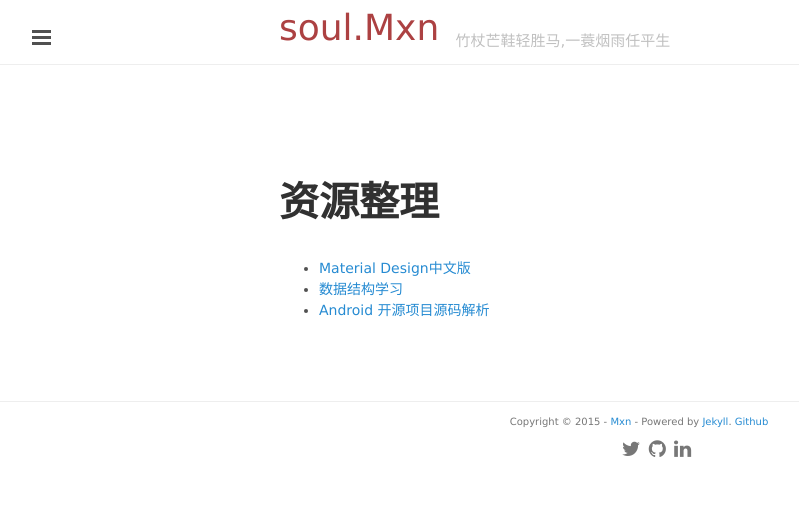
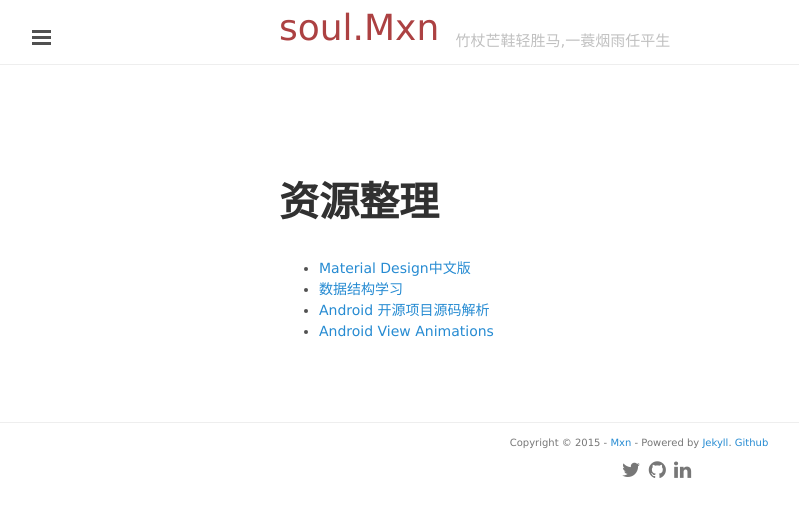
Before and after one commit to mxn21/mxn21.github.io, a Jekyll site: the page built from works.html, in a window 1280 px wide. Shown: the top 517 px of the page, without its empty margins (1-800 px from the left). Built offline with Jekyll 4.4.1, drawn with Linux system fonts in a browser that asks for light colours; Markdown is read by kramdown in place of the engine named in the settings.

Commit message:
Update works.html

```diff
--- a/works.html
+++ b/works.html
@@ -9,4 +9,6 @@ title: 资源整理
 
 	<li><a href="https://github.com/android-cn/android-open-project-analysis" target="_black">Android 开源项目源码解析</a></li>
 
+	<li><a href="https://github.com/daimajia/AndroidViewAnimations" target="_black">Android View Animations</a></li>
+
 </ul>
```
